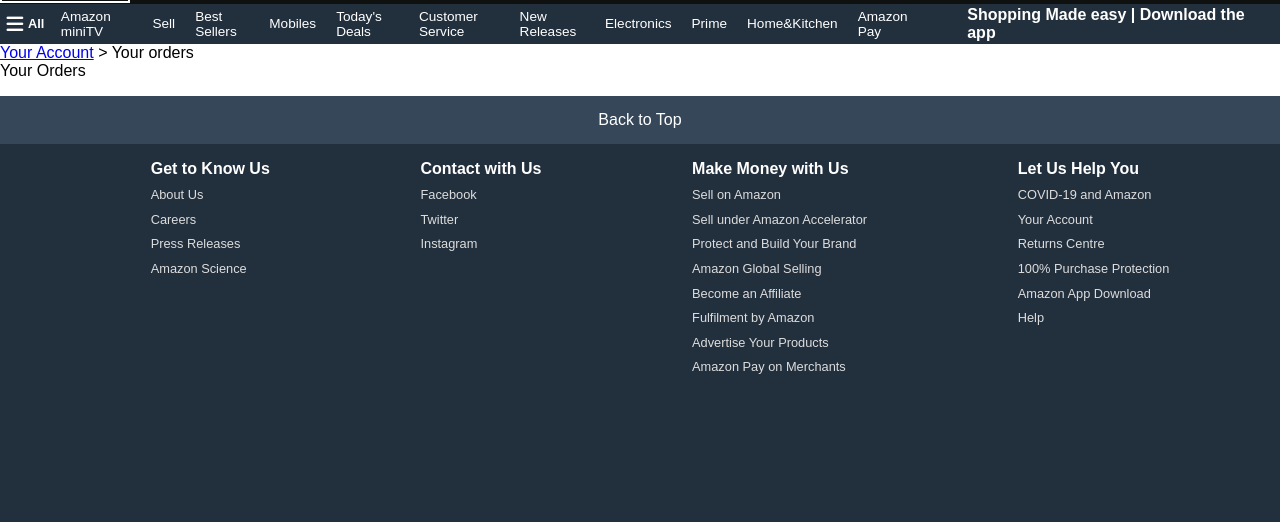
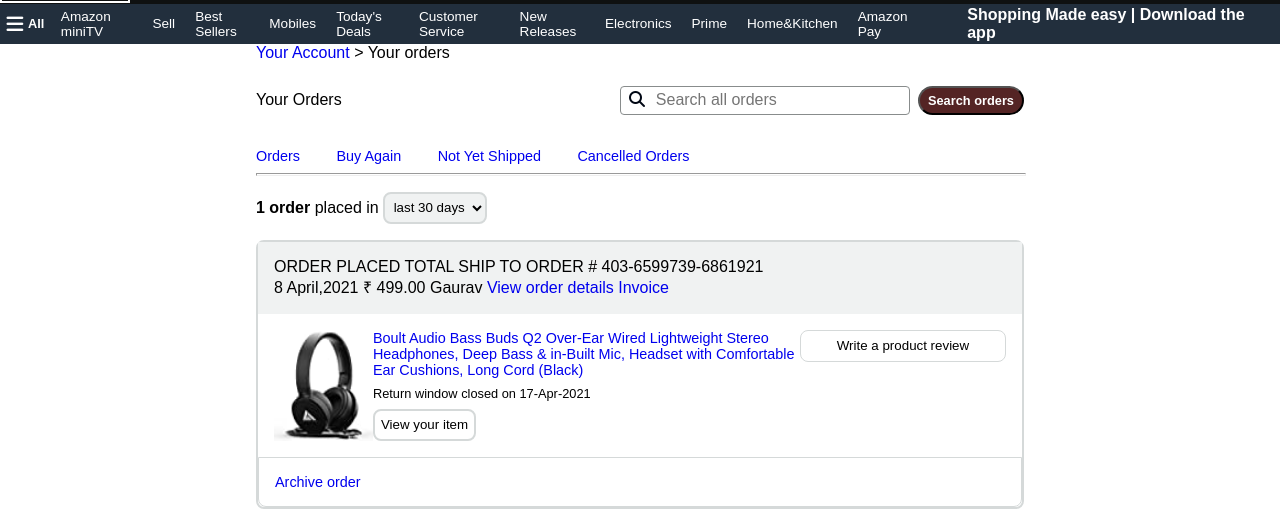
Before and after one commit to InsGaurav/Amazon-clone, a plain HTML site: page orders.html in a window 1280 px wide. Shown: the part 54-576 px from the top of the page. Drawn offline with Linux system fonts and the light colour scheme.

Commit message:
little changes to orders page

```diff
--- a/orders.html
+++ b/orders.html
@@ -120,9 +120,79 @@
             <a href="#">Your Account</a> >
             Your orders
         </div>
+        <div class="search-filter">
+            <p>Your Orders</p>
+
+            <div class="order-search">
+                <div class="order-search-bar">
+                    <i class="fa-solid fa-magnifying-glass" style="color: #000714;"></i>
+                    <input type="text" placeholder=" Search all orders">
+                </div>
+                <button>Search orders</button>
+
+            </div>
+
+        </div>
+        <div class="order-options-pages">
+            <a href="#">Orders</a>
+            <a href="#">Buy Again</a>
+            <a href="#">Not Yet Shipped</a>
+            <a href="#">Cancelled Orders</a>
+
+        </div>
+        <hr style="display: block; width: 100%;height: 1px;color: grey; margin: auto;">
+        <div class="order-place-count">
+            <span class="order-count">1 order</span>
+            <span>placed in </span>
+            <select name="time-filter" id="time-filter" class="days-filter">
+                <option value="">last 30 days</option>
+                <option value="">last 3 months</option>
+                <option value="">2022</option>
+                <option value="">2021</option>
+                <option value="">2020</option>
+                <option value="">2019</option>
+            </select>
+        </div>
+
+        <div class="past-order-box">
+            <div class="order-details">
                 <div>
-            <p>Your Orders</p>
+                    <span>ORDER PLACED</span>
+                    <span>TOTAL</span>
+                    <span>SHIP TO</span>
+                    <span>ORDER # 403-6599739-6861921</span>
                 </div>
+                <div>
+                    <span>8 April,2021</span>
+                    <span>&#8377 499.00</span>
+                    <span>Gaurav</span>
+                    <a href="#">View order details</a>
+                    <a href="#">Invoice</a>
+                </div>
+            </div>
+
+            <div class="order-container">
+                <img class="order-image" src="images/past-order1.jpg" alt="@">
+
+                <div>
+                    <a  class="order-description" href="#">
+                        Boult Audio Bass Buds Q2 Over-Ear Wired Lightweight Stereo Headphones, Deep Bass & in-Built Mic, Headset with Comfortable Ear Cushions, Long Cord (Black)
+                    </a>
+                    <p>Return window closed on 17-Apr-2021</p>
+                    <button class="order-item-view"> View your item</button>
+                </div>
+                <button class="order-review-button">
+                    Write a product review
+                </button>
+            </div>
+            <div class="archive-order">
+                <a href="#">Archive order</a>
+            </div>
+
+        </div>
+
+
+
     </div>
 
 
--- a/styles/orders.css
+++ b/styles/orders.css
@@ -0,0 +1,153 @@
+.orders-work-area{
+    margin-left: 20%;
+    margin-right: 20%;
+}
+
+a{
+    text-decoration: none;
+}
+
+
+.search-filter{
+    display: flex;
+    justify-content: space-between;
+    align-items: center;
+    padding-top: 1.5rem;
+    padding-bottom: 2rem;
+}
+
+
+.order-search{
+    display: flex;
+
+}
+
+.order-search button {
+    background-color: #542424;
+    color: white;
+    font-size: 0.8rem;
+    border-radius: 18px;
+    padding-left: 0.5rem;
+    padding-right: 0.5rem;
+    font-weight: 600;
+    margin-left: 0.5rem;
+}
+
+.order-search-bar{
+    border: 2px solid #D5D9D9;
+    width: 18rem;
+    height: 1.5rem;
+    padding-top: 0.2rem;
+    border: 1px solid #888c8c;
+    border-radius: 4px;
+
+}
+
+.order-search-bar input {
+    font-size: 1rem;
+    border: none;
+}
+.order-search-bar i {
+    padding-left: 0.5rem;
+    text-align: center;
+}
+
+
+.order-options-pages{
+    padding-bottom: 0.5rem;
+}
+.order-options-pages a{
+    padding-right: 2rem;
+    font-size: 0.9rem;
+
+}
+.order-place-count{
+    padding-top: 1rem;
+    padding-bottom: 1rem;
+}
+
+.order-count{
+    font-weight: 700;
+}
+
+.days-filter{
+    height: 2rem;
+    width: fit-content;
+    border: none;
+    background-color: #F0F2F2;
+    border: 2px solid #D5D9D9;
+    border-radius: 8px;
+    text-align: center;
+
+}
+
+
+
+
+
+.past-order-box {
+
+    border-radius: 8px;
+    border: 2px solid #D5D9D9;
+
+    /* margin-left: 20%;
+    margin-right: 20%; */
+
+}
+
+
+.order-details{
+    background-color: #F0F2F2;
+    padding: 1rem;
+}
+
+.order-image{
+    width: 15rem;
+}
+.order-container{
+    display: flex;
+    font-size: 0.9rem;
+    background-color: white;
+    justify-content: space-evenly;
+    padding: 1rem;
+
+
+}
+
+.order-container p {
+    font-size: 0.8rem;
+    padding-top:  0.5rem;
+    padding-bottom: 0.5rem;
+}
+
+
+.order-description{
+    padding-top: 2rem;
+}
+.order-item-view{
+    height: 2rem;
+    width: fit-content;
+    border: none;
+    background-color: white;
+    border: 2px solid #D5D9D9;
+    border-radius: 8px;
+    text-align: center;
+}
+
+.order-review-button{
+    width: 30rem;
+    height: 2rem;
+    background-color: white;
+    border: 1px solid #D5D9D9;
+    border-radius: 8px;
+}
+
+
+.archive-order{
+    font-size: 0.9rem;
+    padding: 1rem;
+    border: 1px solid #D5D9D9;
+    background-color: white;
+    border-bottom-left-radius: 8px;
+    border-bottom-right-radius: 8px;
+}
```
Also changed, not shown: images/past-order1.jpg (added), styles/footer.css (line endings or trailing spaces). Lines whose indentation alone changed are shown as unchanged.
